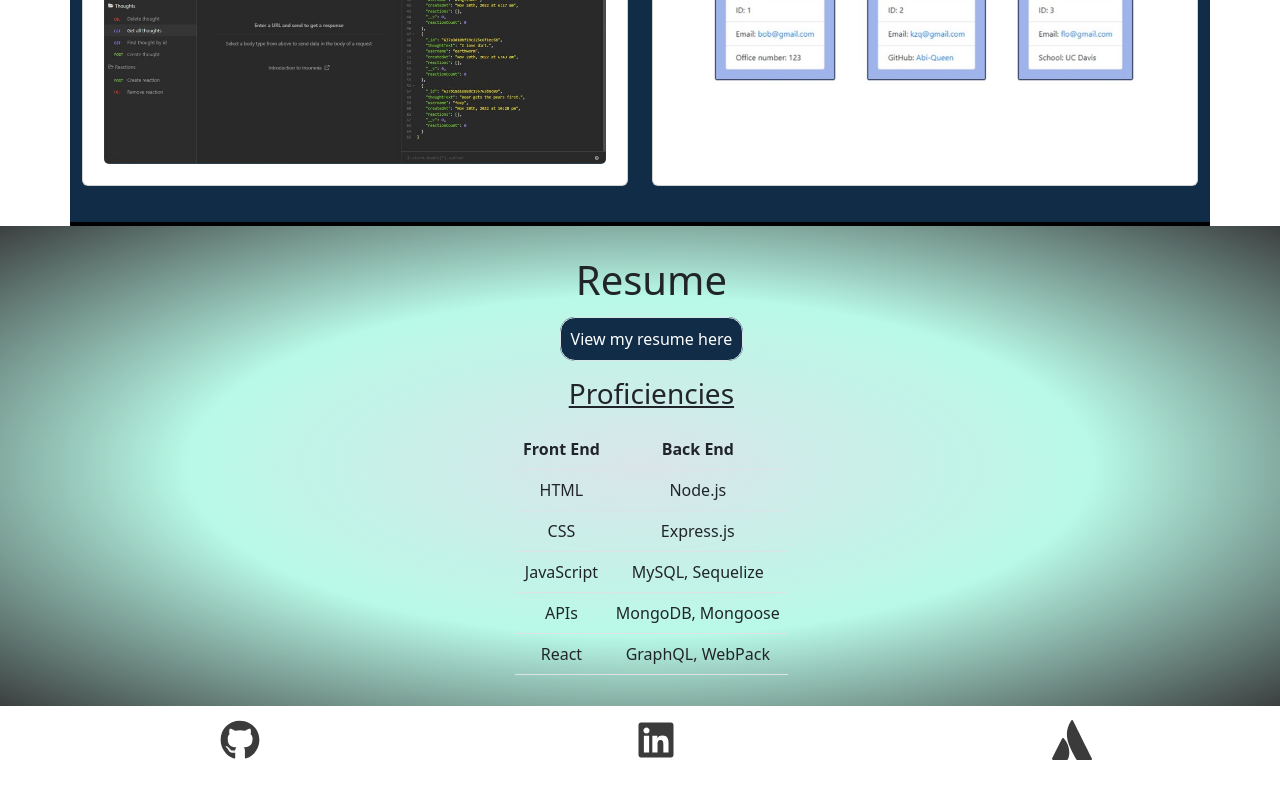
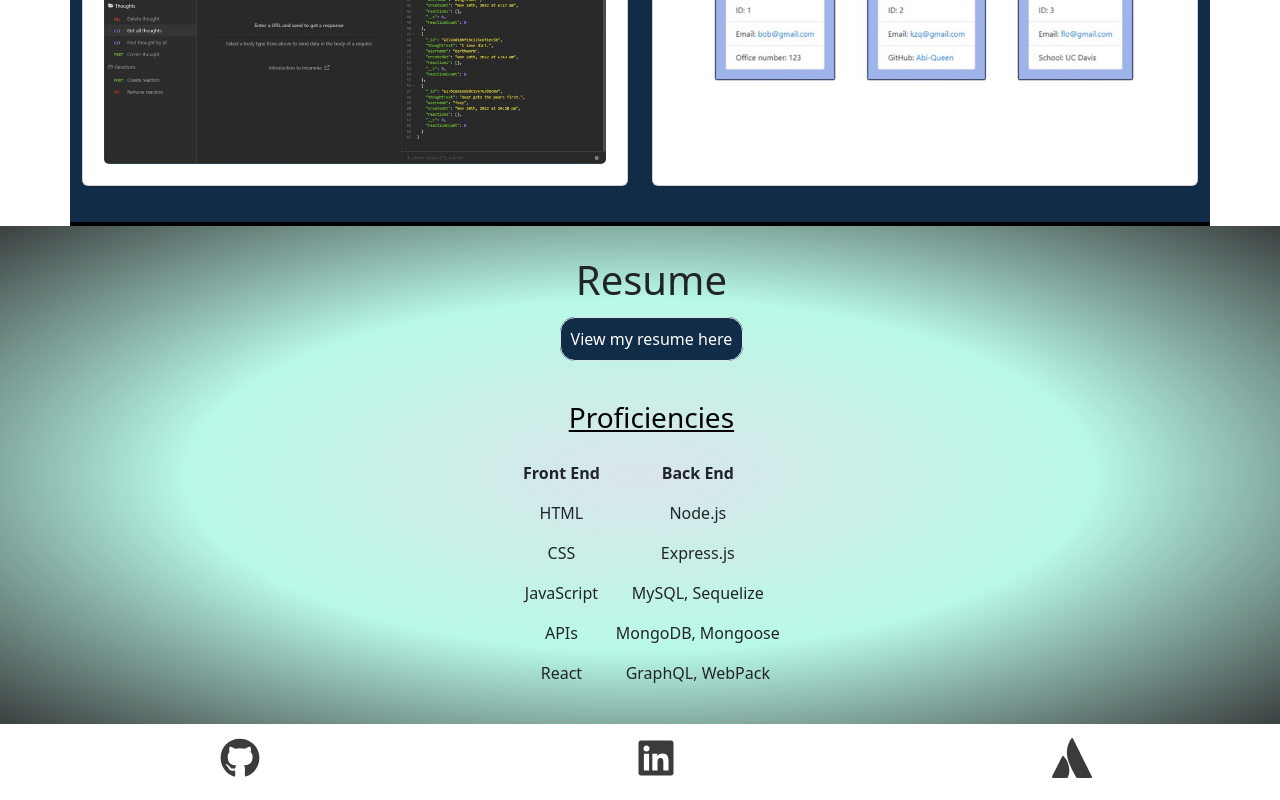
Before and after one commit to Abi-Queen/abi-queen-spa, a React (Create React App) app: page / in a window 1280 px wide. Shown: the part 1737-2537 px from the top of the page. Built offline with nearby package versions, Linux system fonts and the light colour scheme.

Commit message:
removed table borders

```diff
--- a/src/App.css
+++ b/src/App.css
@@ -288,7 +288,9 @@ button {
 
 #resume h3 {
   padding: 10px;
-  text-decoration: underline
+  text-decoration: underline;
+  margin-top: 40px;
+  color: black
 }
 
 #resume-link a {
@@ -306,7 +308,11 @@ button {
   background-color: var(--secondary-color)
 }
 
-/* RESUME STYLES START */
+td {
+  padding: 5px
+}
+
+/* RESUME STYLES END */
 
 /* FOOTER STYLES START */
 
@@ -335,3 +341,5 @@ footer {
   font-weight: bold;
   color: #039166e0;
 }
+
+/* FOOTER STYLES END */
--- a/src/components/Resume/index.js
+++ b/src/components/Resume/index.js
@@ -10,7 +10,7 @@ function Resume () {
                 <a href="https://drive.google.com/file/d/1o-eO67x3Mb3exlK_D9LFarj_NivBnDNv/view?usp=sharing" target="_blank">View my resume here</a>
             </p>
             <h3>Proficiencies</h3>
-            <table class="table">
+            <table class="table table-borderless">
                 <thead>
                     <tr>
                     <th scope="col">Front End</th>
```
